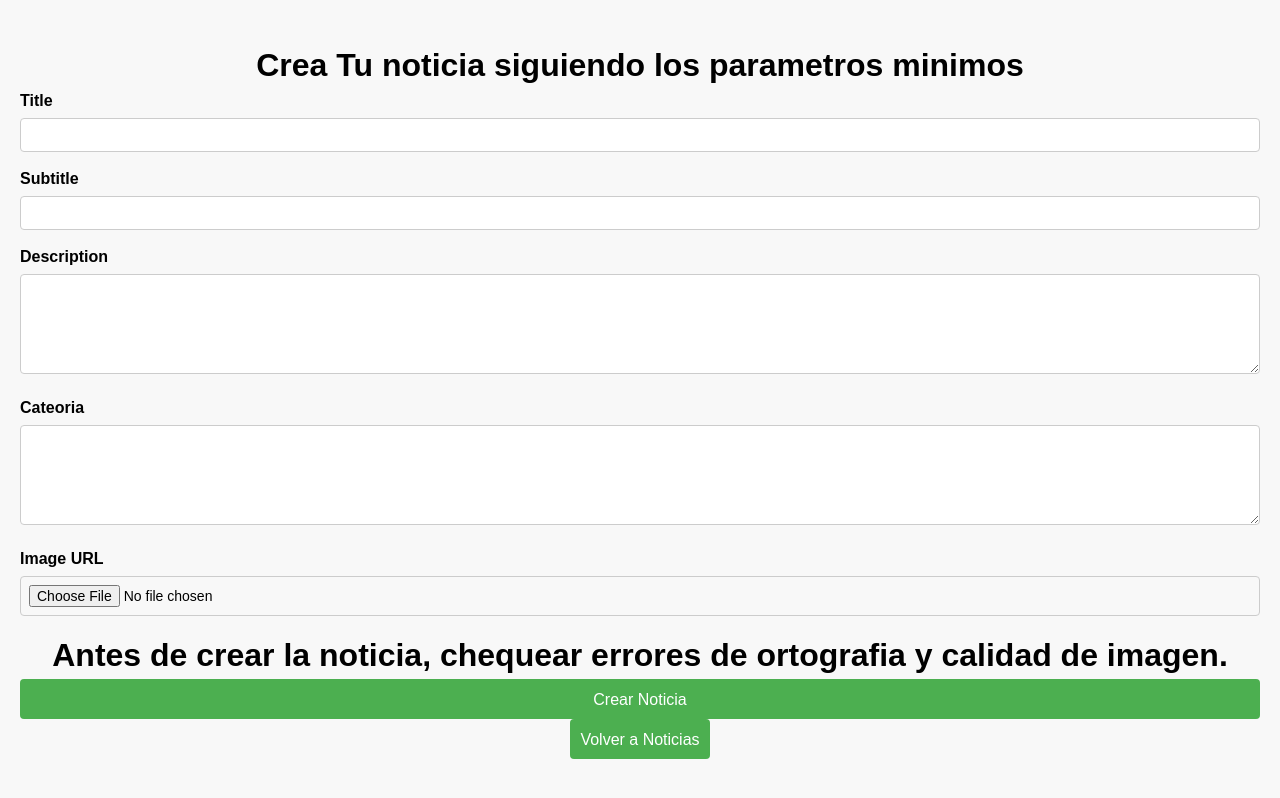
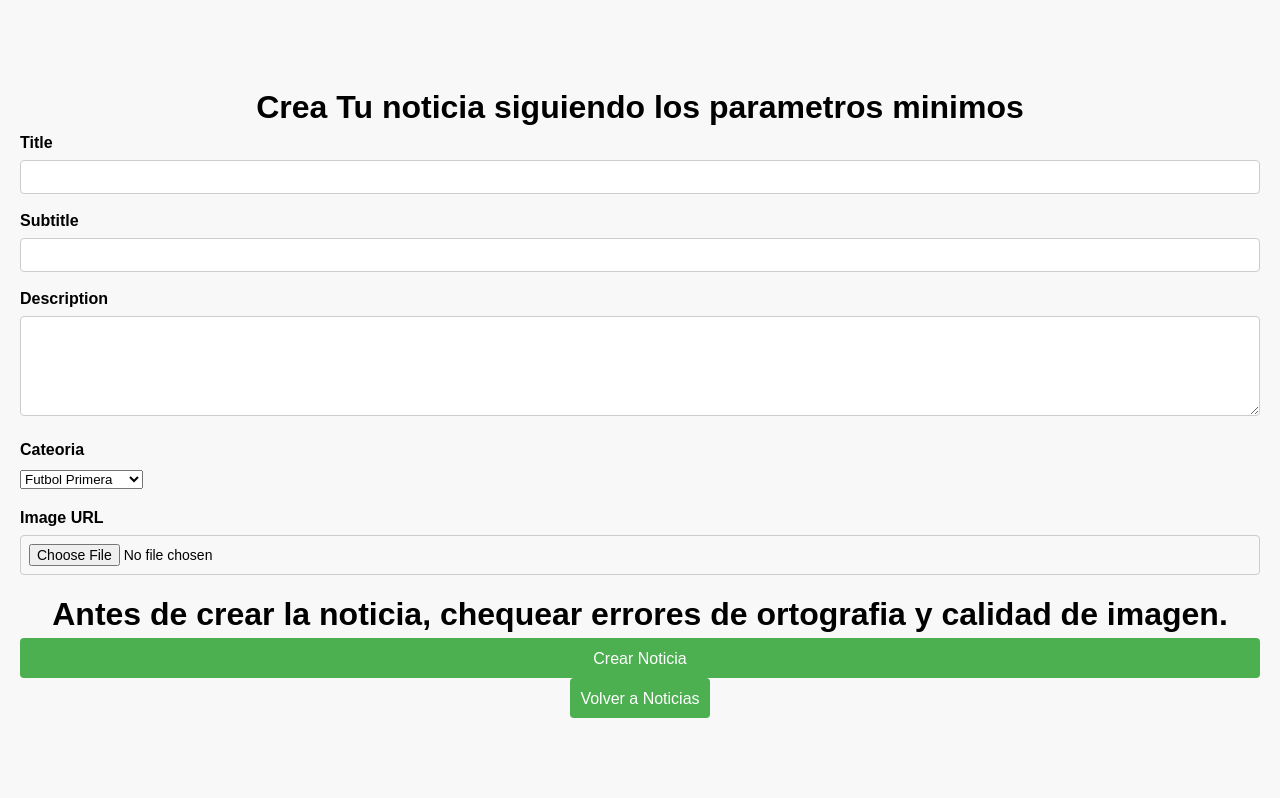
Before and after one commit to Jerebrrs/Liga-la-paz, a React (Vite) app: page /dashboard/create in a window 1280 px wide. Built offline with nearby package versions, Linux system fonts and the light colour scheme; sample sign-in values are in the browser's storage.

Commit message:
Feat(input create)= select categoria

```diff
--- a/src/components/dashboard/createPost/CreatePost.jsx
+++ b/src/components/dashboard/createPost/CreatePost.jsx
@@ -9,6 +9,13 @@ function CreatePost() {
   const navigate = useNavigate();
   const user = useSelector((state) => state.user);
 
+  const categorias = [
+    "Futbol Primera",
+    "Futsal Masculino",
+    "Futsal Femenino",
+    "Promocional",
+  ];
+
   if (!user) {
     navigate("/login");
   }
@@ -16,7 +23,7 @@ function CreatePost() {
   const [postData, setPostData] = useState({
     title: "",
     subtitle: "",
-    categoria:"",
+    categoria: "",
     description: "",
     image: null,
     userId: user ? user.id : "",
@@ -82,7 +89,17 @@ function CreatePost() {
       </div>
       <div>
         <label>Cateoria</label>
-        <textarea name="categoria" onChange={handleChange} required />
+        <select name="categoria" onChange={handleChange} required>
+          {categorias
+            ? categorias.map((option, i) => {
+                return (
+                  <option key={i} value={option}>
+                    {option}
+                  </option>
+                );
+              })
+            : null}
+        </select>
       </div>
       <div>
         <label>Image URL</label>
--- a/src/components/footer/Footer.jsx
+++ b/src/components/footer/Footer.jsx
@@ -10,7 +10,7 @@ function Footer() {
       <div>
         <h1>Liga Paceña de Futbo 2024</h1>
         <div className={stylos.social}>
-          <a href="#">
+          <a href="https://www.facebook.com/profile.php?id=61561362082287">
             <img
               src={facebook}
               alt="social"
```
Also changed, not shown: src/imagenes/anama.jpeg.
